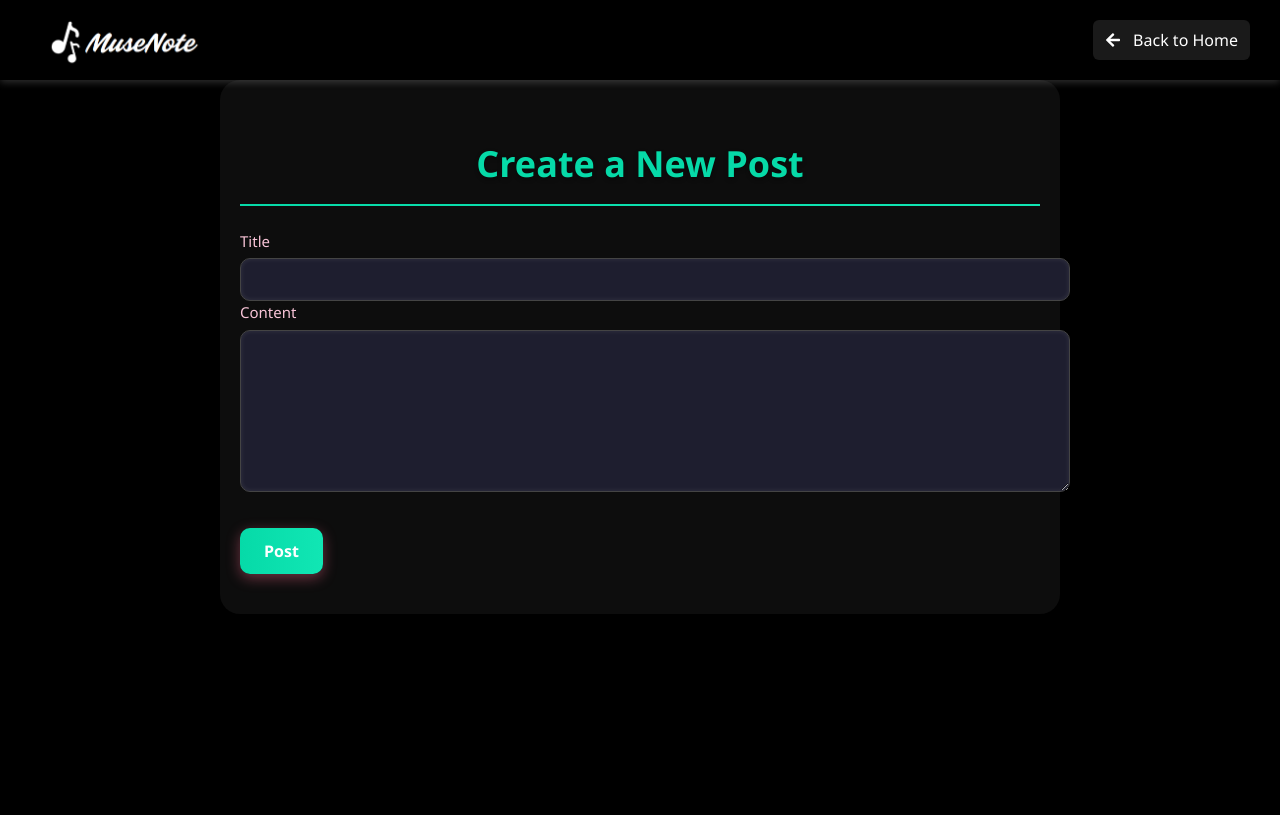
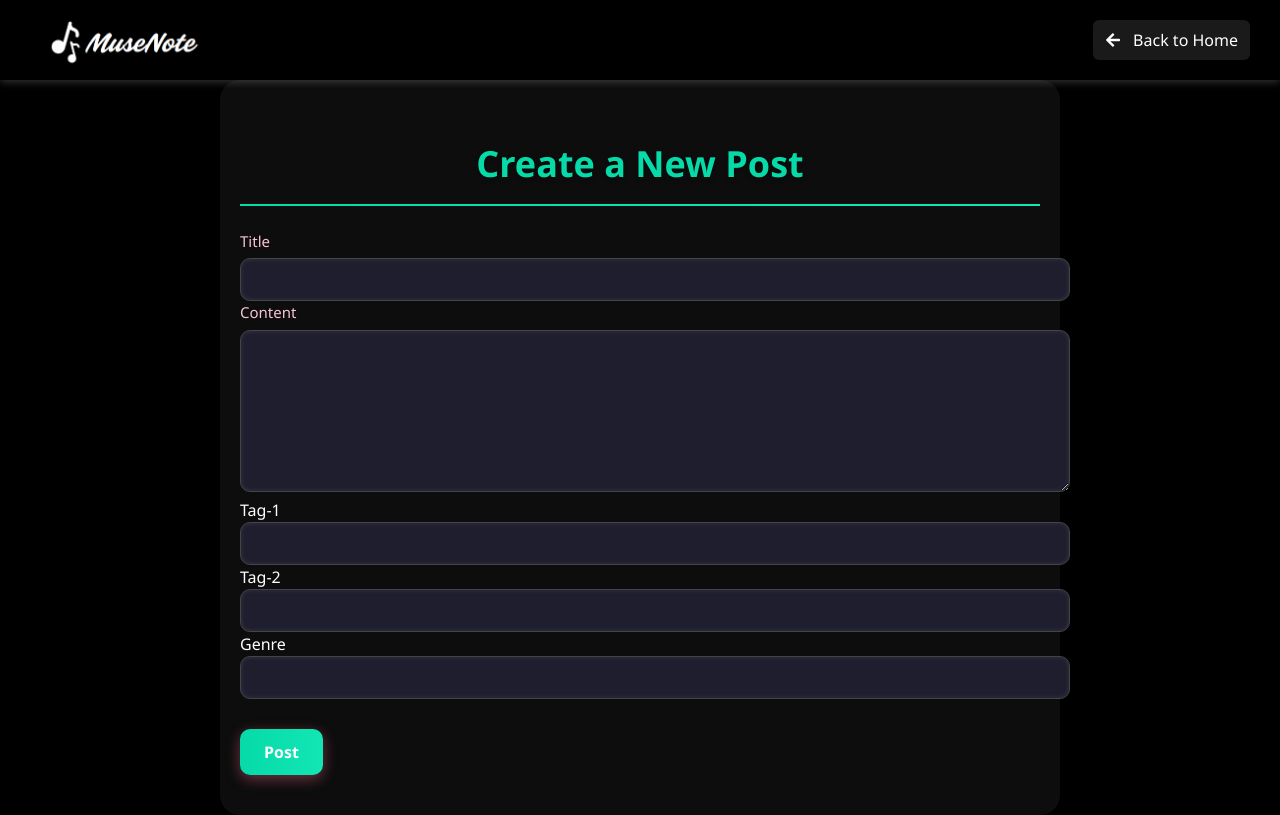
Before and after one commit to vaishke/MuseNote-Frontend, a React (Vite) app in the folder musenote/: page /create in a window 1280 px wide. Built offline with nearby package versions, Linux system fonts and the light colour scheme; sample sign-in values are in the browser's storage; a web font is replaced by a local one.

Commit message:
Added tags, genre in addPost

```diff
--- a/musenote/src/components/PostCreate.jsx
+++ b/musenote/src/components/PostCreate.jsx
@@ -1,5 +1,5 @@
 import React, { useState } from 'react';
-import { Link } from 'react-router-dom';
+import { generatePath, Link } from 'react-router-dom';
 import { FaArrowLeft } from 'react-icons/fa';
 import logo from '../assets/logo.png';
 import './PostCreate.css';
@@ -7,6 +7,9 @@ import './PostCreate.css';
 const PostCreate = () => {
   const [title, setTitle] = useState('');
   const [content, setContent] = useState('');
+  const [tag1, setTag1] = useState('');
+  const [tag2, setTag2] = useState('');
+  const [genre, setGenre] = useState('');
 
   const handleSubmit = (e) => {
     e.preventDefault();
@@ -54,6 +57,33 @@ const PostCreate = () => {
             required
           ></textarea>
 
+          <label className="tag1">Tag-1</label>
+          <input
+            type="text"
+            className="input-field"
+            value={tag1}
+            onChange={(e) => setTag1(e.target.value)}
+            required
+          />
+
+          <label className="tag2">Tag-2</label>
+          <input
+            type="text"
+            className="input-field"
+            value={tag2}
+            onChange={(e) => setTag2(e.target.value)}
+            required
+          />
+
+          <label className="genre">Genre</label>
+          <input
+            type="text"
+            className="input-field"
+            value={genre}
+            onChange={(e) => setGenre(e.target.value)}
+            required
+          />
+
           <button type="submit" className="submit-button">Post</button>
         </form>
       </div>
```
